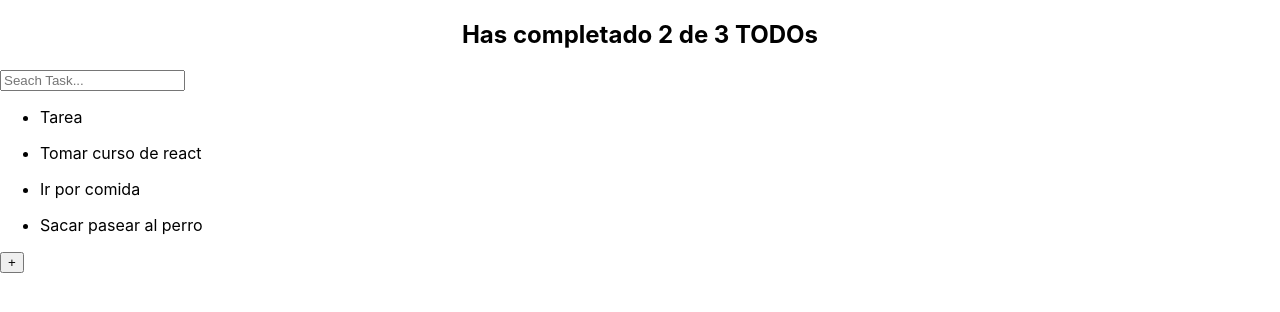
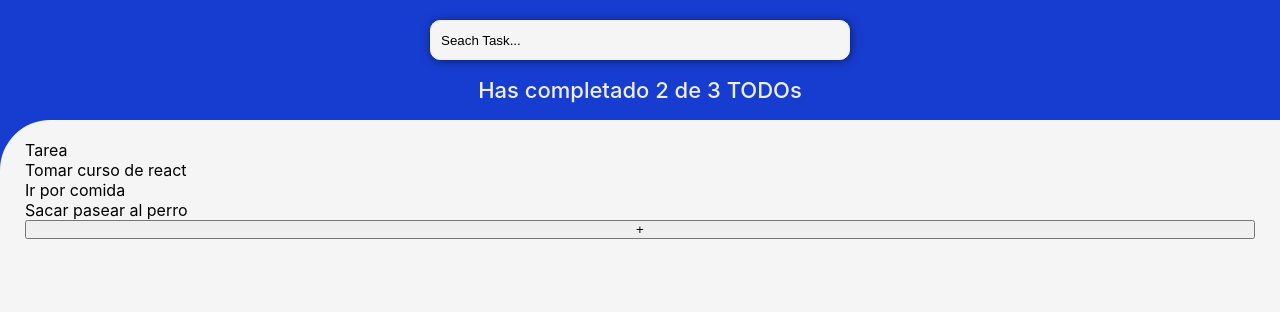
Before and after one commit to montesp/toDo, a React (Create React App) app: page / in a window 1280 px wide. Shown: the top 312 px of the page. Built offline with nearby package versions, Linux system fonts and the light colour scheme.

Commit message:
header css  finished

```diff
--- a/src/App.css
+++ b/src/App.css
@@ -1,38 +1,89 @@
-.App {
-  text-align: center;
+:root {
+  --background: #f5f5f5;
+  --card-background: #173dd0;
+  --input:#dfe6e8;
+  --white : #eeeeee;
 }
 
-.App-logo {
-  height: 40vmin;
-  pointer-events: none;
+*{
+  box-sizing: border-box;
+  padding: 0;
+  margin: 0;
 }
 
-@media (prefers-reduced-motion: no-preference) {
-  .App-logo {
-    animation: App-logo-spin infinite 20s linear;
-  }
+html {
+  font-size: 62.5%;
+
 }
 
-.App-header {
-  background-color: #282c34;
-  min-height: 100vh;
+body {
+  height: 100vh;
+  font-size: 1.6rem;
+  background-color: var(--card-background);
+}
+
+#root {
   display: flex;
   flex-direction: column;
-  align-items: center;
-  justify-content: center;
-  font-size: calc(10px + 2vmin);
-  color: white;
 }
 
-.App-link {
-  color: #61dafb;
+.header {
+  display: flex;
+  justify-content: center;
+  align-items: center;
+  background-color: var(--card-background);
+  width: 100%;
+  height: 80px;
 }
 
-@keyframes App-logo-spin {
-  from {
-    transform: rotate(0deg);
-  }
-  to {
-    transform: rotate(360deg);
-  }
+
+.TodoSearch {
+  height: 40px;
+  width: 75%;
+  min-width: 250px;
+  max-width: 420px;
+  margin: 0 auto;
+  padding-left: 10px;
+  border-radius: 10px;
+  border: 1px solid ;
+  color:var(--white);
+  box-shadow: 1px 1px 10px rgba(0,0,0,0.5);
+  background-color: var(--background);
 }
+
+.TodoSearch::placeholder {
+  color: black;
+}
+
+.TodoSearch:focus {
+  outline-color: var(--input);
+}
+
+
+.TodoCounter{
+  font-size: 2.2rem;
+  font-weight: 500;
+  line-height: 2rem;
+  text-align: center;
+  color: var(--white);
+  margin-bottom: 20px;
+  padding: 0 10px;
+}
+
+
+
+.main {
+  display: flex;
+  flex-direction: column;
+  width: 100%;
+  height: 100vh;
+  margin: 0 auto;
+  padding: 20px 25px;
+  border-radius: 50px 0 0 0;
+  background-color: var(--background);
+}
+
+.element {
+  text-decoration: none;
+  list-style: none;
+}
--- a/src/App.js
+++ b/src/App.js
@@ -4,7 +4,7 @@ import { TodoSearch } from './components/TodoSearch';
 import { TodoList } from './components/TodoList';
 import { TodoItem } from './components/TodoItem';
 import { CreateTodoButton } from './CreateTodoButtom';
-// import './App.css';
+import './App.css';
 
 const todos = [
   {text:'Tarea',completed: false },
@@ -17,14 +17,16 @@ const todos = [
 function App(props) {
   return (
     <React.Fragment>
+      <TodoSearch/>
       <TodoCounter />
-      <TodoSearch/>
+      <div className='main'>
         <TodoList>
         {todos.map(todo => (
               <TodoItem key={todo.text} text={todo.text} /> //La propiedad key que pueda conocer el render de react cada elemento
           ))}
         </TodoList>
         <CreateTodoButton />
+      </div>
     </React.Fragment>
   );
 }
--- a/src/components/TodoCounter.css
+++ /dev/null
@@ -1,4 +0,0 @@
-.TodoCounter{
-    font-size: 24px;
-    text-align: center;
-}
--- a/src/components/TodoCounter.js
+++ b/src/components/TodoCounter.js
@@ -1,5 +1,4 @@
 import React from 'react'
-import './TodoCounter.css';
 
 function TodoCounter(props){
     return (
--- a/src/components/TodoItem.js
+++ b/src/components/TodoItem.js
@@ -2,7 +2,7 @@ import React from "react";
 
 function TodoItem (props){
     return (
-        <li>
+        <li className="TodoItem">
             <p>{props.text}</p>
         </li>
     );
--- a/src/components/TodoList.js
+++ b/src/components/TodoList.js
@@ -2,8 +2,8 @@ import react from 'react';
 
 function TodoList (props){
     return (
-        <section>
-            <ul>
+        <section className='card-container'>
+            <ul className='element'>
                 {props.children}
             </ul>
         </section>
--- a/src/components/TodoSearch.js
+++ b/src/components/TodoSearch.js
@@ -2,7 +2,9 @@ import React from 'react';
 
 function TodoSearch (props){
     return (
-        <input placeholder="Seach Task..." />
+        <header className='header'>
+            <input className='TodoSearch' placeholder="Seach Task..." />
+        </header>
     );
 }
 
--- a/src/index.css
+++ b/src/index.css
@@ -6,8 +6,3 @@ body {
   -webkit-font-smoothing: antialiased;
   -moz-osx-font-smoothing: grayscale;
 }
-
-code {
-  font-family: source-code-pro, Menlo, Monaco, Consolas, 'Courier New',
-    monospace;
-}
```
Lines whose indentation alone changed are shown as unchanged.
